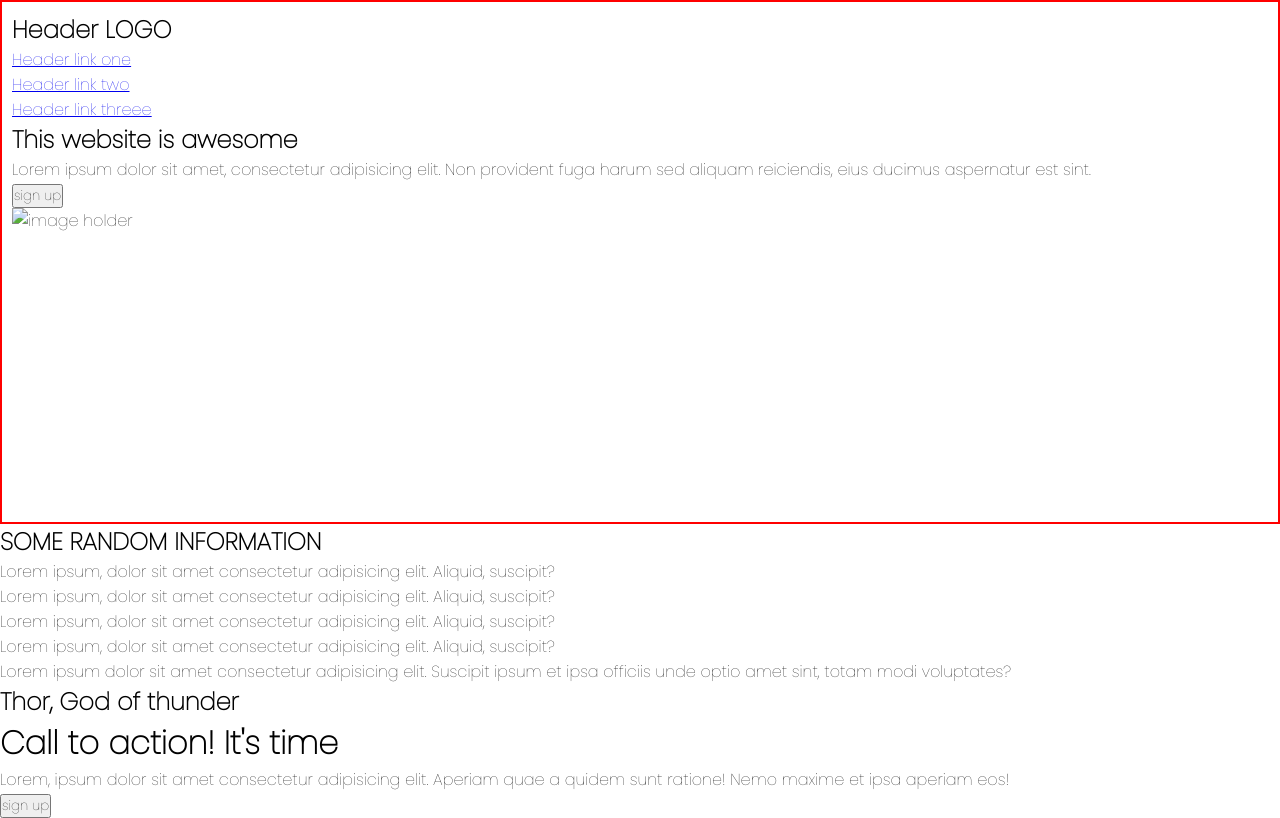
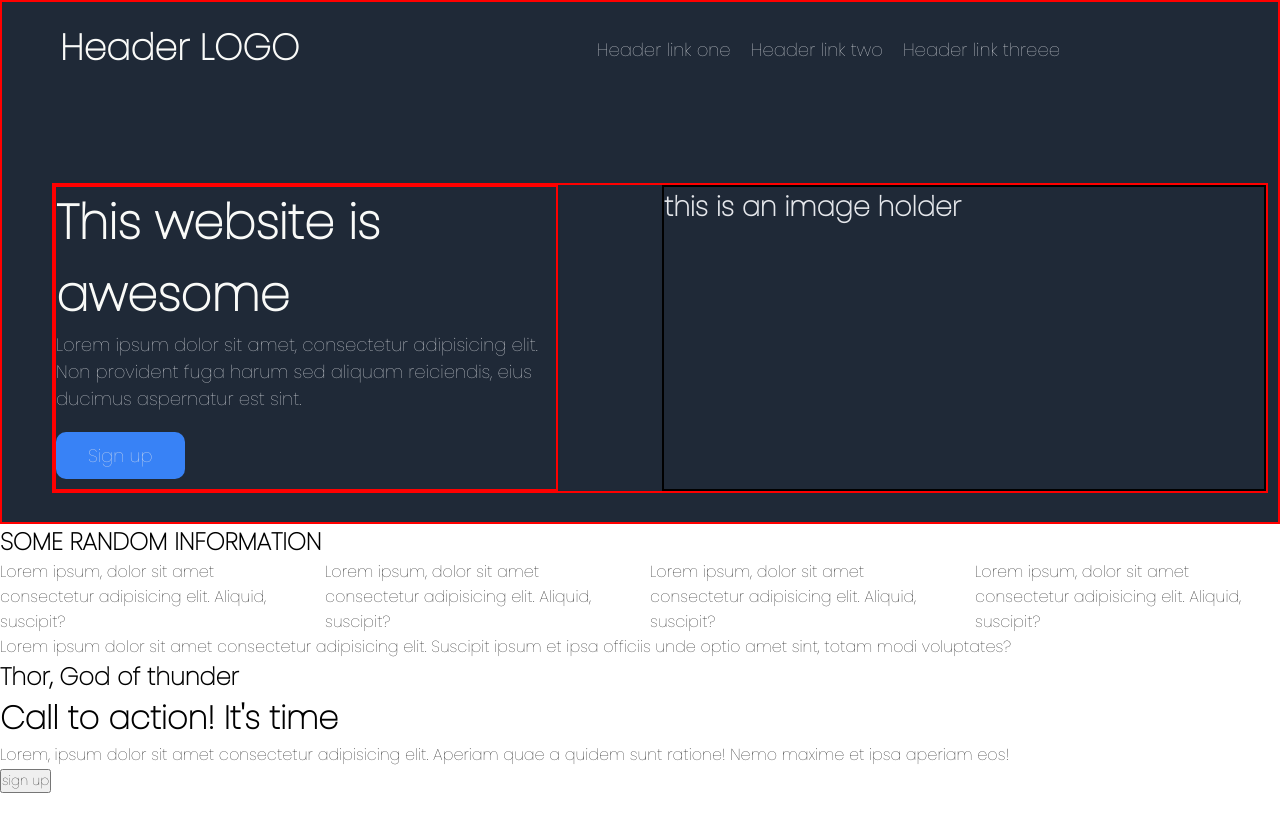
Before and after one commit to ekutyebu/css-project, a plain HTML site: page index.html in a window 1280 px wide. Drawn offline with Linux system fonts and the light colour scheme.

Commit message:
First section almost done

```diff
--- a/index.html
+++ b/index.html
@@ -14,24 +14,26 @@
     <!-- section one -->
     <section>
         <div class="section-home">
-            <div class="hero1">
+            <div class="hero-one">
                 <div class="logo">
                     <h1>Header LOGO</h1>
                 </div>
-                <ul>
-                    <li><a href="#">Header link one</a></li>
-                    <li><a href="#">Header link two</a></li>
-                    <li><a href="#">Header link threee</a></li>
-                </ul>
+                <div class="section-menu">
+                    <ul>
+                        <li><a href="#">Header link one</a></li>
+                        <li><a href="#">Header link two</a></li>
+                        <li><a href="#">Header link threee</a></li>
+                    </ul>
+                </div>
             </div>
             <div class="body-awes">
             <div class="awes">
-                <h1>This website is awesome</h1>
+                <h1 class="main-text">This website is awesome</h1>
                 <p>Lorem ipsum dolor sit amet, consectetur adipisicing elit. Non provident fuga harum sed aliquam reiciendis, eius ducimus aspernatur est sint.</p>
-                <button>sign up</button>
+                <a href="#" class="button">Sign up</a>
             </div>
-            <div class="imageh">
-                <img src="" alt="image holder">
+            <div class="image">
+                <h1>this is an image holder</h1>
             </div>
             </div>
         </div>
--- a/style.css
+++ b/style.css
@@ -24,4 +24,64 @@ html {
     border: 2px solid red;
     height: 500px;
     padding: 10px;
+    background-color: #1F2937;
 }
+.hero-one {
+    display: flex;
+    justify-content: space-between;
+    align-content: center;
+    margin-top: 16px;
+    margin-right: 200px;
+    margin-left: 40px;
+    padding: 8px;
+}
+.logo {
+    font-size: 24px;
+    color: #F9FAF8;
+    margin-top: -16px;
+}
+ul {
+    list-style: none;
+    display: inline-block;
+    display: flex;
+    gap: 20px;
+}
+a {
+    text-decoration: none;
+    font-size: 18px;
+    color: #E5E7EB;
+}
+.main-text {
+    font-size: 48px;
+    font-weight: extra-bold;
+    color: #F9FAF8;
+}
+.body-awes {
+    margin-top: 100px;
+    margin-left: 40px;
+    display: flex;
+    font-size: 18px;
+    color: #E5E7EB;
+    border: 2px solid red;
+    justify-content: space-between;
+}
+.awes {
+    border: 2px solid red;
+    width: 500px;
+}
+.button {
+    background-color: #3882F6;
+    border: none;
+    border-radius: 10px;
+    text-align: center;
+    text-decoration: none;
+    display: inline-block;
+    font-size: 18px;
+    margin: 20px 20px 10px 0px;
+    padding: 10px 32px;
+    cursor: pointer;
+}
+.image {
+    border: 2px solid black;
+    width: 600px
+}
```
